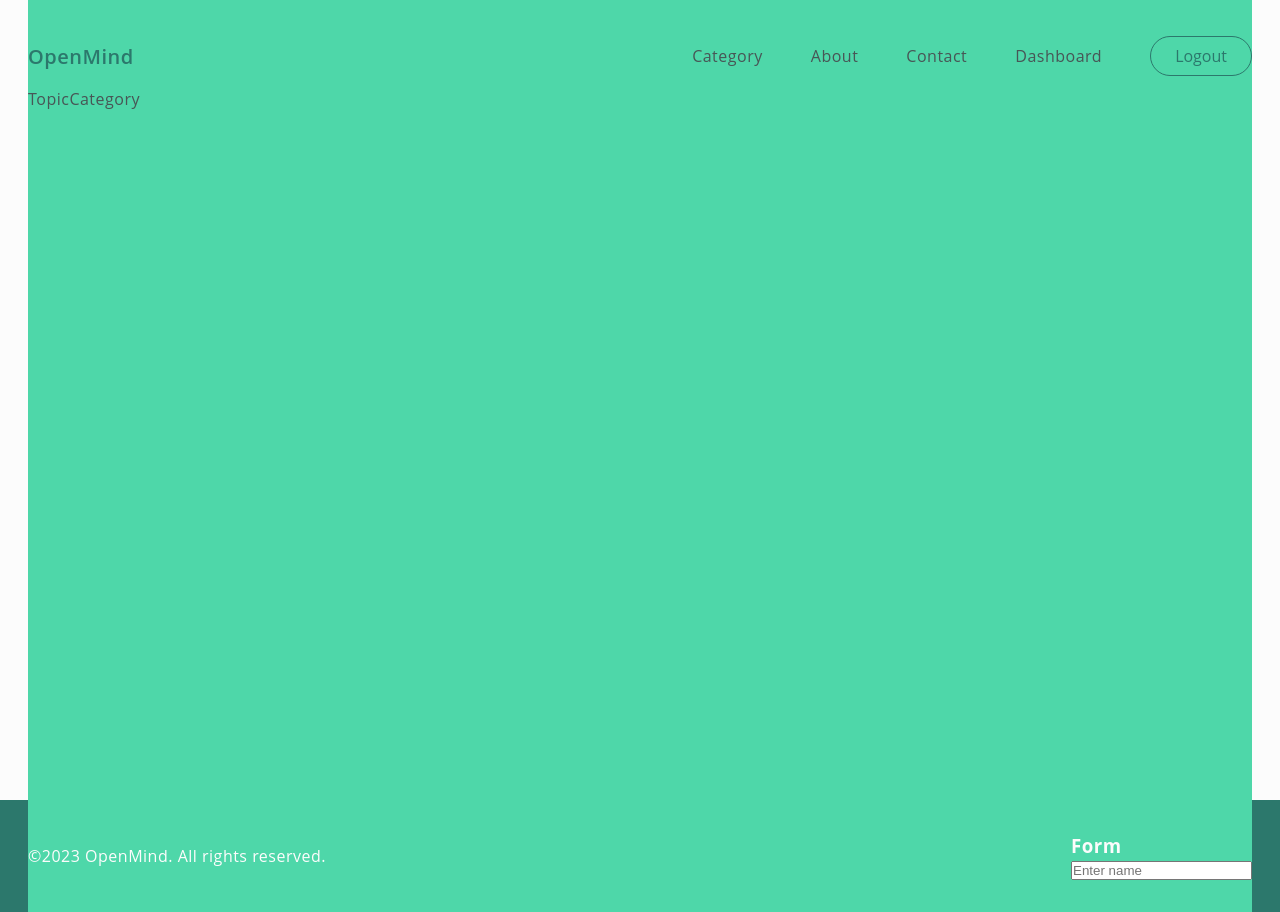
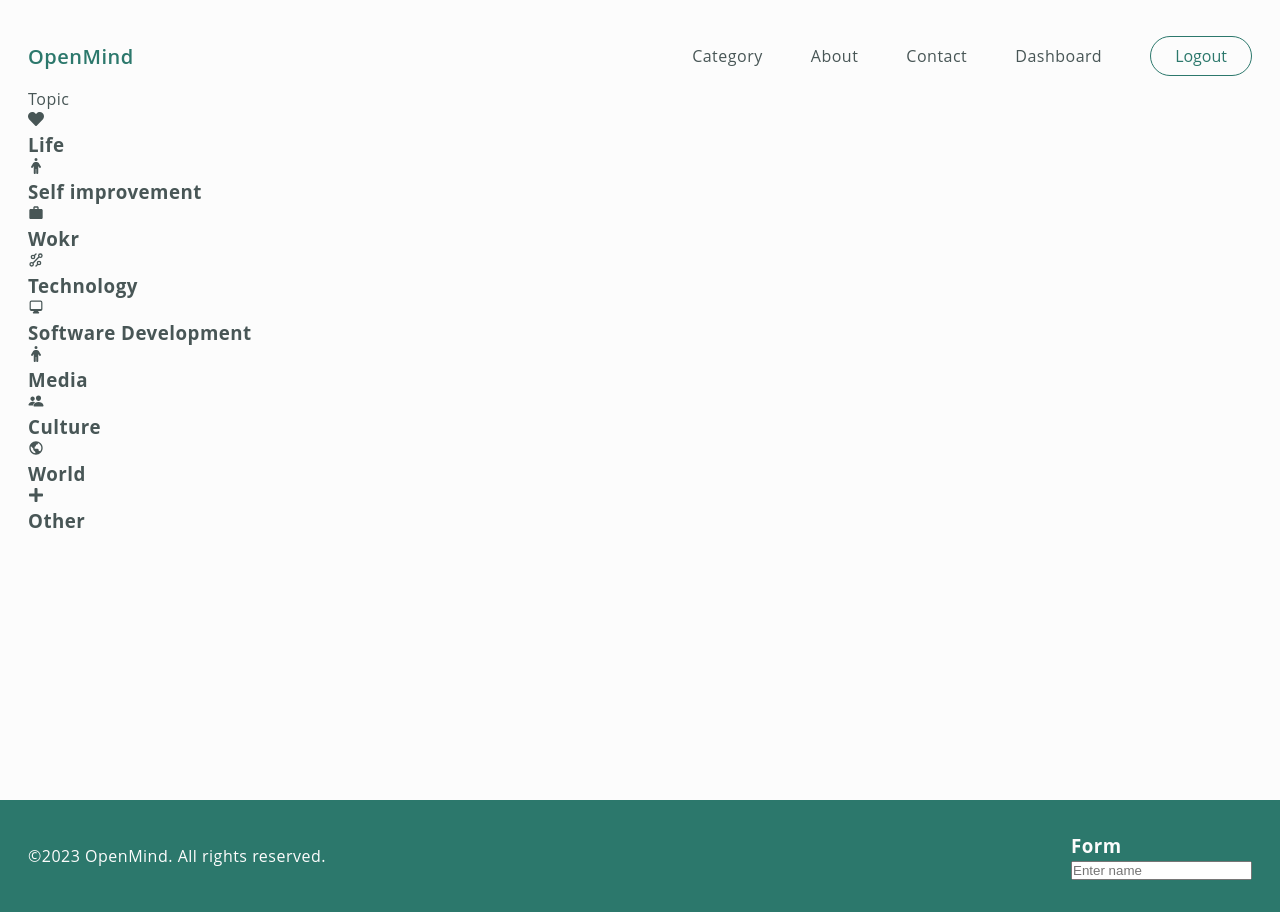
Before and after one commit to KrvMarina/OpenMind, a Next.js app: page /category in a window 1280 px wide. Built offline with nearby package versions, Linux system fonts and the light colour scheme.

Commit message:
use icon

```diff
--- a/package.json
+++ b/package.json
@@ -9,9 +9,10 @@
     "lint": "next lint"
   },
   "dependencies": {
+    "next": "14.2.0",
     "react": "^18",
     "react-dom": "^18",
-    "next": "14.2.0"
+    "react-icons": "^5.1.0"
   },
   "devDependencies": {
     "eslint": "^8",
--- a/src/app/about/page.jsx
+++ b/src/app/about/page.jsx
@@ -11,8 +11,8 @@ const About = () => {
             <p>At OpenMind, we believe in the power of diverse perspectives and
                 the value of shared experiences. Our platform is designed to be a
                 welcoming space where everyone can find something that resonates
-                with them. Whether you're interested in technology, lifestyle,
-                health, travel, art, or any other topic, our blog is a place
+                with them. Whether you're interested in life, self improvement,
+                work, technology, media, or any other topic, our blog is a place
                 where you can explore a wide range of subjects and engage with
                 thoughtful content.
             </p>
--- a/src/app/category/page.jsx
+++ b/src/app/category/page.jsx
@@ -1,12 +1,48 @@
 import React from "react";
 import Link from "next/link";
-import styles from './page.style.css'
+import styles from './page.module.css'
+import { FaHeart } from "react-icons/fa";
+import { FaPerson } from "react-icons/fa6";
+import { MdOutlineWork } from "react-icons/md";
+import { GrTechnology } from "react-icons/gr";
+import { HiMiniComputerDesktop } from "react-icons/hi2";
+import { IoPeople } from "react-icons/io5";
+import { BiWorld } from "react-icons/bi";
+import { FaPlus } from "react-icons/fa";
+
 
 const Category = () => {
     return (
         <div className={styles.container}>
             <Link href="/topic">Topic</Link>
-            Category
+            <div className={styles.card}>
+                <FaHeart /> <h3 className={styles.titel_h3}>Life</h3>
+            </div>
+            <div className={styles.card}>
+                <FaPerson /> <h3 className={styles.titel_h3}>Self improvement</h3>
+            </div>
+            <div className={styles.card}>
+                <MdOutlineWork /> <h3 className={styles.titel_h3}>Wokr</h3>
+            </div>
+            <div className={styles.card}>
+                <GrTechnology /> <h3 className={styles.titel_h3}>Technology</h3>
+            </div>
+            <div className={styles.card}>
+                <HiMiniComputerDesktop /> <h3 className={styles.titel_h3}>Software Development</h3>
+            </div>
+            <div className={styles.card}>
+                <FaPerson /> <h3 className={styles.titel_h3}>Media</h3>
+            </div>
+            <div className={styles.card}>
+                <IoPeople /> <h3 className={styles.titel_h3}>Culture</h3>
+            </div>
+            <div className={styles.card}>
+                <BiWorld /> <h3 className={styles.titel_h3}>World</h3>
+            </div>
+            <div className={styles.card}>
+                <FaPlus /> <h3 className={styles.titel_h3}>Other</h3>
+            </div>
+
         </div>
     )
 }
--- /dev/null
+++ b/src/app/category/page.module.css
@@ -0,0 +1 @@
+.container {}
--- a/src/app/category/page.style.css
+++ /dev/null
@@ -1,3 +0,0 @@
-.container {
-    background-color: rgb(78, 215, 169);
-}
```
Also changed, not shown: 1 other file (tests, documents, lock files or other folders).
